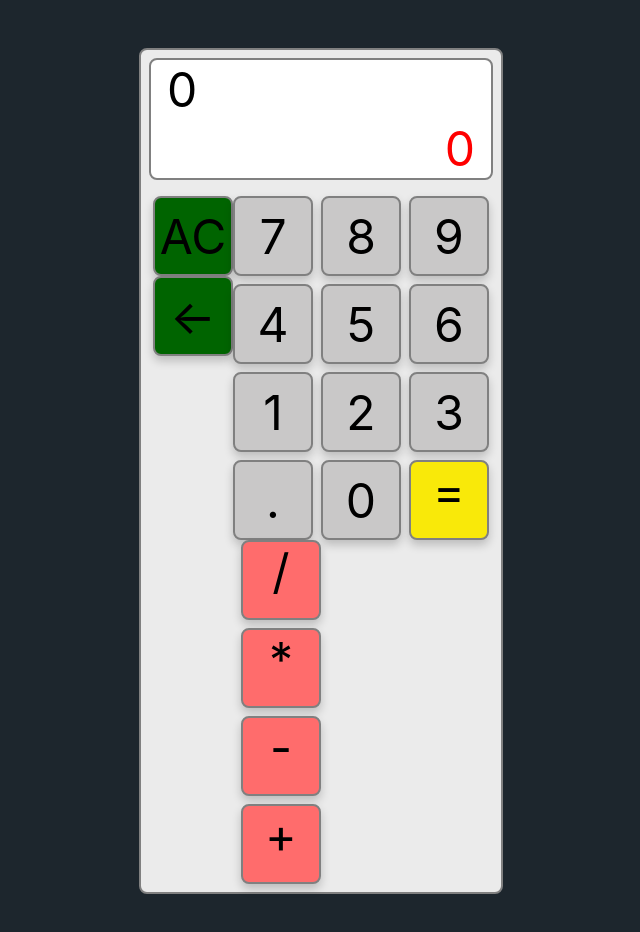
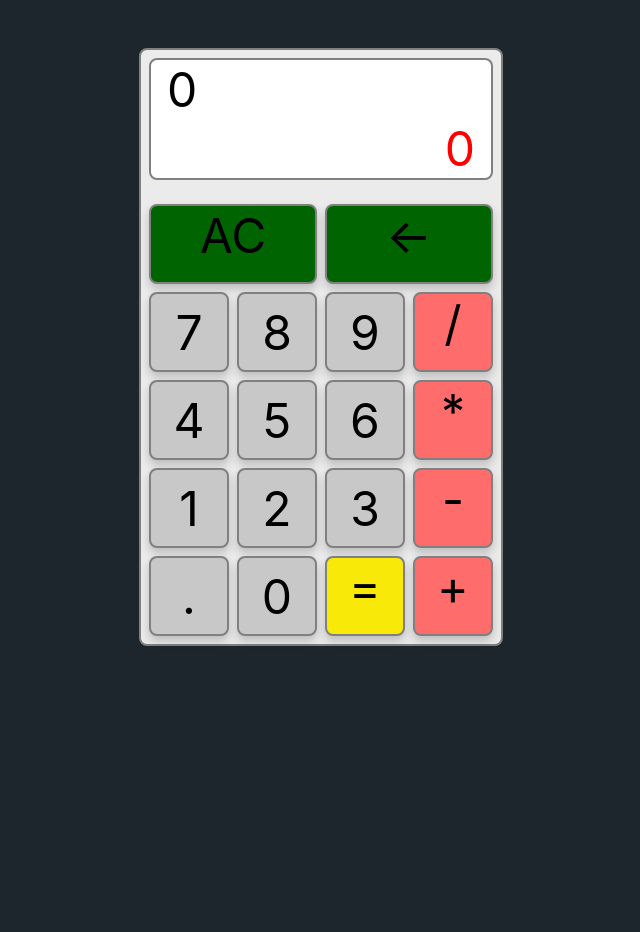
Before and after one commit to PavelLinevich/calculator_react, a React (Create React App) app: page / in a window 1280 px wide. Shown: the top 932 px of the page, without its empty margins (319-959 px from the left). After the commit the page ends 800 px from the top, so only its background shows below. Built offline with nearby package versions, Linux system fonts and the light colour scheme.

Commit message:
feat: add styles for clear button

```diff
--- a/src/components/App/App.js
+++ b/src/components/App/App.js
@@ -21,7 +21,7 @@ function App() {
         </div>
         <div className={styles.keyboard}>
           <ClearButton />
-          <div>
+          <div className={styles.keyboardContainer}>
             <Numbers counts={counts} setCounts={setCounts} setResult={setResult} />
             <ExpressionButtons counts={counts} setCounts={setCounts} setResult={setResult} />
           </div>
--- a/src/components/App/App.module.css
+++ b/src/components/App/App.module.css
@@ -36,4 +36,9 @@
 
 .keyboard {
   display: flex;
+  flex-direction: column;
 }
+
+.keyboardContainer {
+  display: flex;
+}
--- a/src/components/ClearButton/ClearButton.jsx
+++ b/src/components/ClearButton/ClearButton.jsx
@@ -4,7 +4,7 @@ import styles from './ClearButton.module.css';
 
 function ClearButton() {
   return (
-    <div>
+    <div className={styles.clearButtonContainer}>
       <div className={commonStyles.btn + ' ' + styles.clearButton}>
         AC
       </div>
--- a/src/components/ClearButton/ClearButton.module.css
+++ b/src/components/ClearButton/ClearButton.module.css
@@ -1,3 +1,11 @@
+.clearButtonContainer {
+  display: flex;
+  padding: 0.5rem 0;
+  gap: 0.5rem;
+}
+
 .clearButton {
+  width: 10.5rem;
+  align-items: normal;
   background-color: darkgreen;
 }
```
